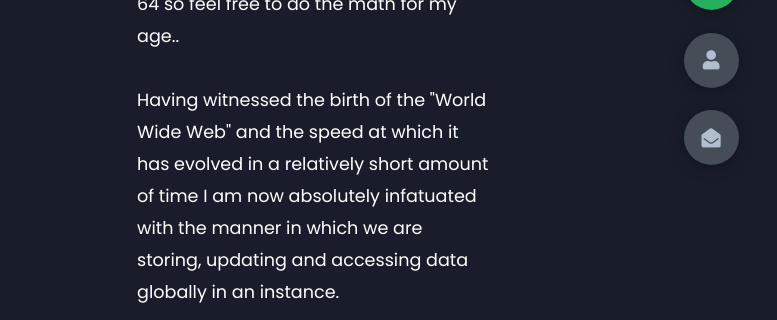
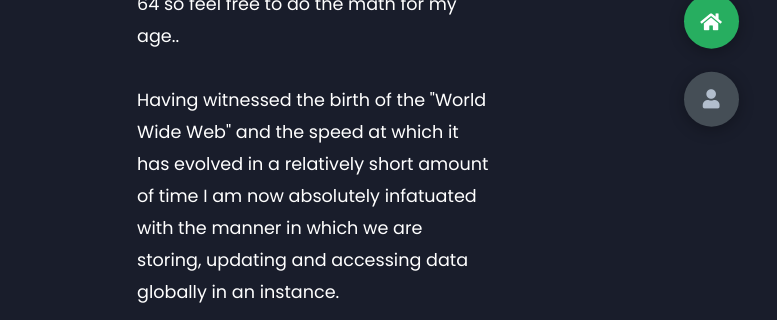
Before and after one commit to SandfordAE/SandfordAE.github.io, a plain HTML site: page resume_page/index.html in a window 1280 px wide. Shown: the part 340-660 px from the top of the page, 503-1280 px from the left. Drawn offline with Linux system fonts and the light colour scheme.

Commit message:
remove contact Page

```diff
--- a/resume_page/index.html
+++ b/resume_page/index.html
@@ -1100,18 +1100,23 @@
                 <i class="fas fa-user"></i>
             </div>
 
-<!--
-            <div class="control control-3" data-id="portfolio">
+
+            <!-- <div class="control control-3" data-id="portfolio">
                 <i class="fas fa-briefcase"></i>
-            </div>
-            <div class="control control-4" data-id="blogs">
+            </div> -->
+
+            <!-- <div class="control control-4" data-id="blogs">
                 <i class="far fa-newspaper"></i>
-            </div>
- -->
+            </div> -->
 
-            <div class="control control-5" data-id="contact">
+
+            <!-- <div class="control control-5" data-id="contact">
                 <i class="fas fa-envelope-open"></i>
-            </div>
+            </div> -->
+
+
+
+
         </div>
 
         <div class="theme-btn">
```
